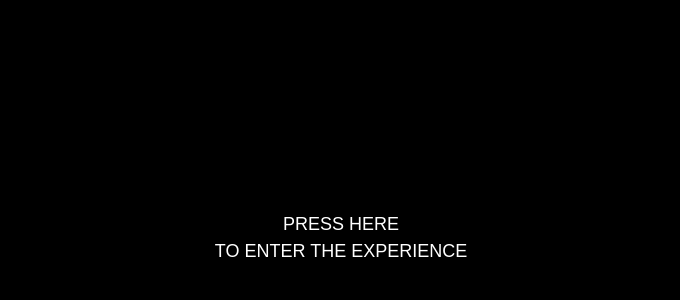
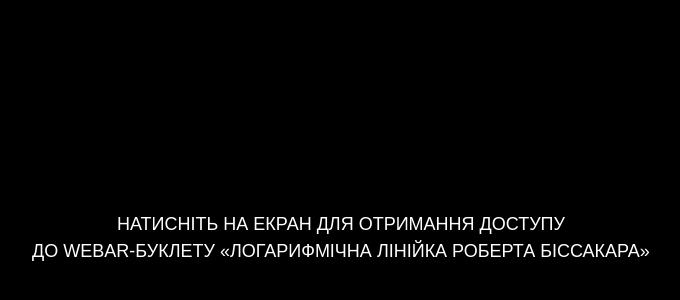
Before and after one commit to Pankevich-Vyacheslav/WebAr-LR1, a plain HTML site: page index.html in a window 1280 px wide. Shown: the part 162-462 px from the top of the page, without its empty margins (299-979 px from the left). Drawn offline with nearby package versions, Linux system fonts and the light colour scheme.

Commit message:
Changed by GitHub

```diff
--- a/index.html
+++ b/index.html
@@ -27,9 +27,9 @@
                 text-transform: uppercase; font-family: Arial, Helvetica, sans-serif; font-weight: 400; line-height: 1.5em; font-size: large; white-space: nowrap;
                 user-select: none; pointer-events: none;
             ">
-            Press here
+            Натисніть на екран для отримання доступу
             <br>
-            to enter the experience
+            до WebAR-буклету «Логарифмічна лінійка Роберта Біссакара»
         </div>
     </div>
 
@@ -436,4 +436,5 @@
 
 </body>
 
+
 </html>
```
